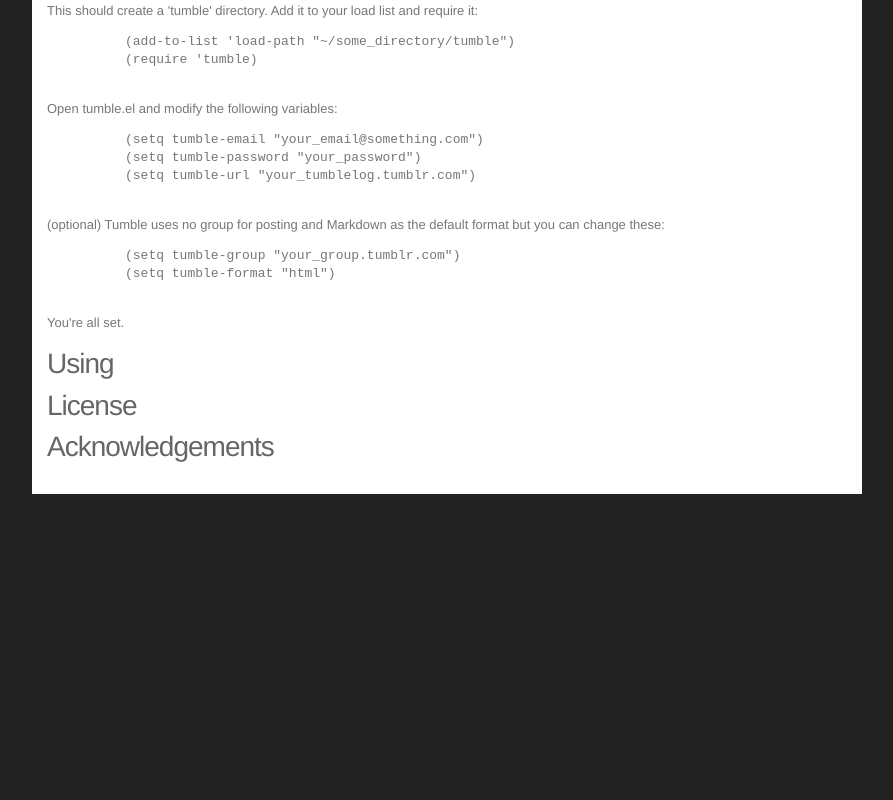
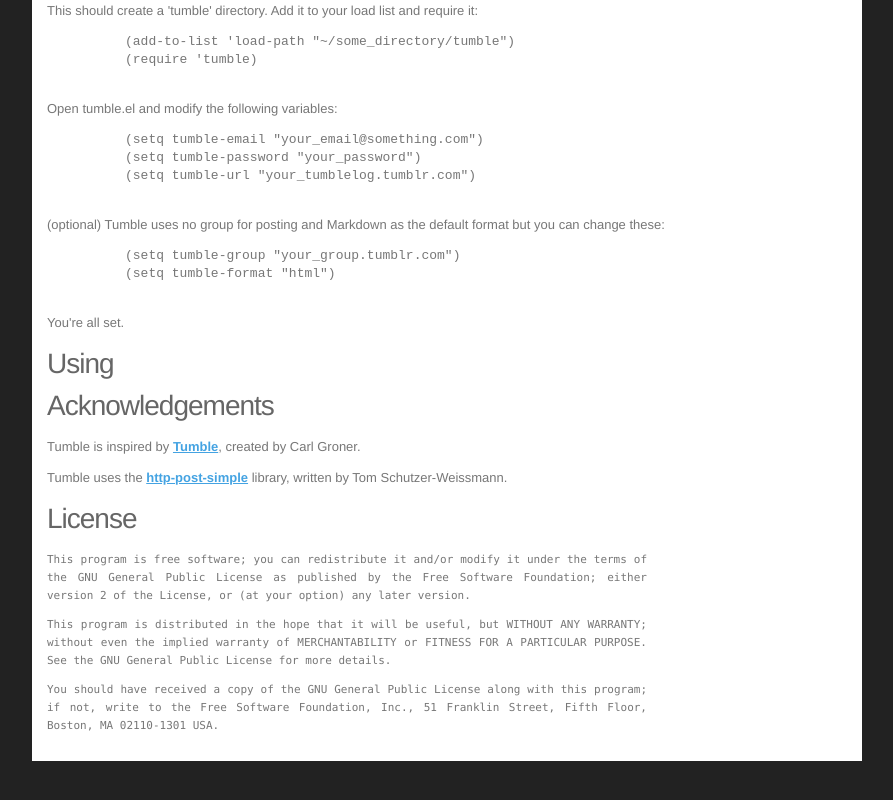
Before and after one commit to febuiles/tumble, a plain HTML site: page index.html in a window 1280 px wide. Shown: the part 1000-1800 px from the top of the page, without its empty margins (26-919 px from the left). Before the commit the page ends 1544 px from the top, so only its background shows below. Drawn offline with Linux system fonts and the light colour scheme.

Commit message:
Updating project documentation.

```diff
--- a/index.html
+++ b/index.html
@@ -28,6 +28,13 @@
       }
 
       div.content p {
+      width: 600px;
+      text-align: justify;
+      }
+
+      div.content p.license {
+      font-size: 11px;
+      font-family: Monaco, Courier;
       width: 600px;
       text-align: justify;
       }
@@ -79,8 +86,8 @@
         <li><a href="#overview">Overview</a></li>
         <li><a href="#installing">Installing</a></li>
         <li><a href="#using">Using</a></li>
+        <li><a href="#acknowledgments">Acknowledgments</a></li>
         <li><a href="#license">License</a></li>
-        <li><a href="#acknowledgments">Acknowledgments</a></li>
       </ol>
 
       <a name="overview">
@@ -168,13 +175,46 @@
         <h2>Using</h2>
       </a>
 
+
+
+  <a name="acknowledgments">
+        <h2>Acknowledgements</h2>
+      </a>
+      <p>
+        Tumble is inspired
+        by <a href="http://www.emacswiki.org/emacs/Tumbl">Tumble</a>, created
+        by Carl Groner.
+      </p>
+      <p>
+        Tumble uses
+        the <a href="http://www.emacswiki.org/cgi-bin/emacs/http-post-simple.el">http-post-simple</a>
+        library, written by Tom Schutzer-Weissmann.
+      </p>
+
       <a name="license">
         <h2>License</h2>
       </a>
 
-      <a name="acknowledgments">
-        <h2>Acknowledgements</h2>
-      </a>
+      <p class="license">
+        This program is free software; you can redistribute it and/or
+        modify it under the terms of the GNU General Public License as
+        published by the Free Software Foundation; either version 2 of
+        the License, or (at your option) any later version.
+      </p>
+
+      <p class="license">
+        This program is distributed in the hope that it will be
+        useful, but WITHOUT ANY WARRANTY; without even the implied
+        warranty of MERCHANTABILITY or FITNESS FOR A PARTICULAR
+        PURPOSE.  See the GNU General Public License for more details.
+      </p>
+
+      <p class="license">
+        You should have received a copy of the GNU General Public
+        License along with this program; if not, write to the Free
+        Software Foundation, Inc., 51 Franklin Street, Fifth Floor,
+        Boston, MA 02110-1301 USA.
+      </p>
 
 
 
```
